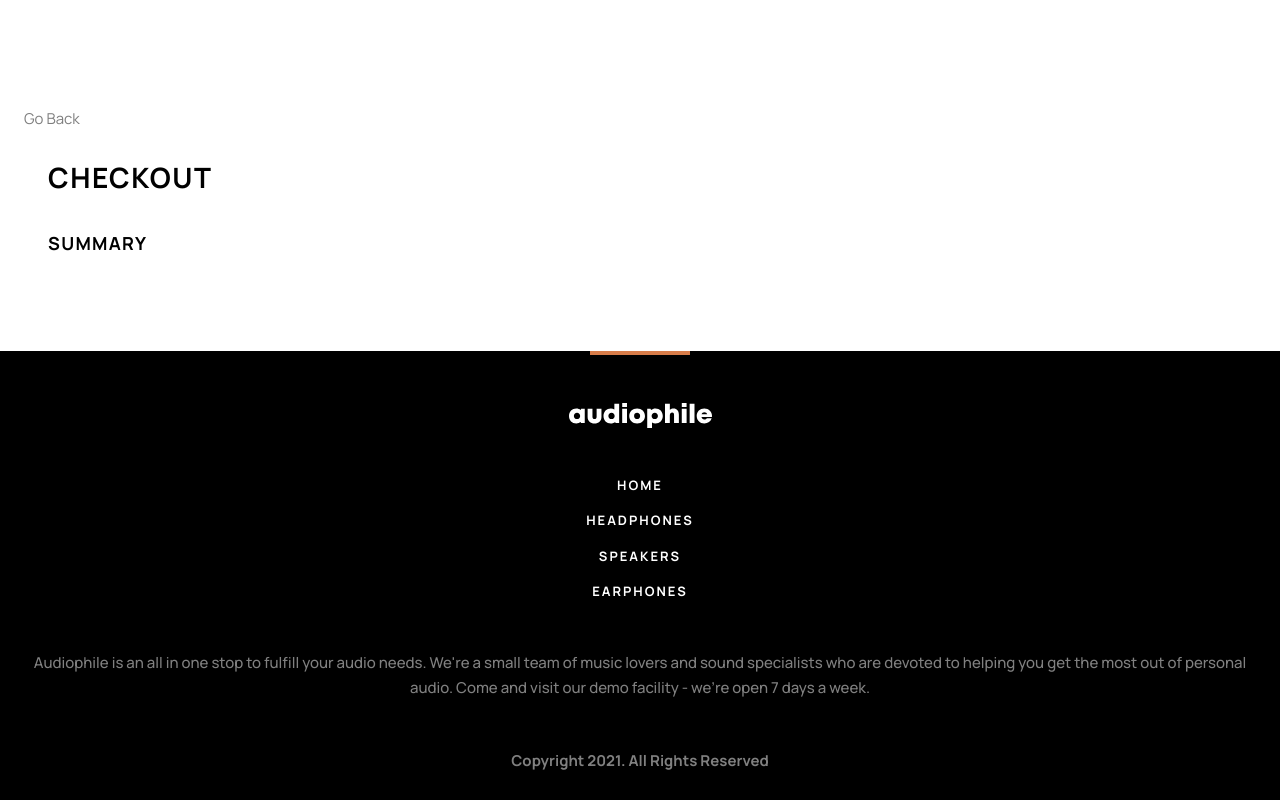
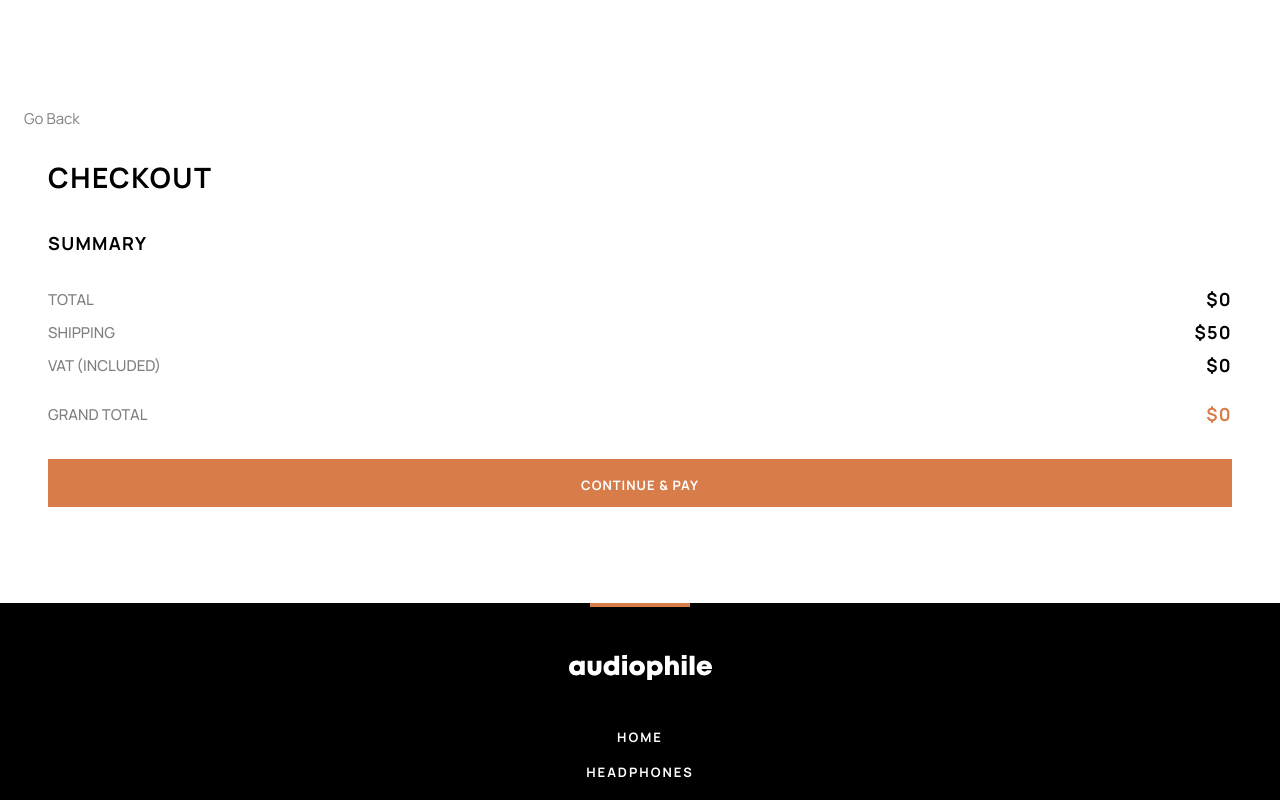
Before and after one commit to Patrick-Dolan/audiophile-ecommerce-website, a React (Vite) app: page /audiophile-ecommerce-website/checkout in a window 1280 px wide. Shown: the top 800 px of the page. Built offline with nearby package versions, Linux system fonts and the light colour scheme.

Commit message:
add summary section

```diff
--- a/src/components/checkout/CheckoutForm.jsx
+++ b/src/components/checkout/CheckoutForm.jsx
@@ -1,14 +1,67 @@
 import ContentWrapper from "../shared/ContentWrapper"
+import { useCartContext } from "../../context/CartContext"
+import Button from "../shared/Button";
 
 function CheckoutForm() {
+  const { cart } = useCartContext();
+
+  const formatPrice = (price) => {
+    const formattedPrice = new Intl.NumberFormat("en-US", {
+      style: "currency",
+      currency: "USD",
+      minimumFractionDigits: 0,
+      maximumFractionDigits: 2,
+    }).format(price);
+    return formattedPrice;
+  }
+
   return (
     <ContentWrapper>
       <form>
-        <div className="mb-8">
+        <div className="mb-8 mt-6">
           <h2>Checkout</h2>
         </div>
         <div className="my-8">
-          <h6>Summary</h6>
+          <h6 className="mb-8">Summary</h6>
+          <div className="space-y-6 mb-8">
+          {cart.products.map((product) => (
+            <div key={product.id} className="flex justify-between items-center">
+              <div className="flex gap-4 w-full items-center justify-between">
+                <div className="flex justify-center items-center gap-4">
+                  <img src={product.image.mobile} alt={product.name} className="w-16 h-16 rounded-lg" />
+                  <div>
+                    <p className="font-bold text-15">{product.shortName}</p>
+                    <p className="opacity-50">{formatPrice(product.price)}</p>
+                  </div>
+                </div>
+                <p className="font-bold text-15 opacity-50">x{product.quantity}</p>
+              </div>
+            </div>
+          ))}
+          </div>
+          <div className="uppercase">
+            <div className="space-y-2 mb-6">
+              <div className="flex justify-between items-center">
+                <p className="opacity-50">Total</p>
+                <h6 className="font-bold">{formatPrice(cart.subtotal)}</h6>
+              </div>
+              <div className="flex justify-between items-center">
+                <p className="opacity-50">Shipping</p>
+                <h6 className="font-bold">{formatPrice(cart.shippingCost)}</h6>
+              </div>
+              <div className="flex justify-between items-center">
+                <p className="opacity-50">Vat (included)</p>
+                <h6 className="font-bold">{formatPrice(cart.subtotal)}</h6>
+              </div>
+            </div>
+            <div className="flex justify-between items-center">
+              <p className="opacity-50">Grand Total</p>
+              <h6 className="font-bold text-primary">{formatPrice(cart.grandTotal)}</h6>
+            </div>
+          </div>
+          <div className="flex flex-col mt-8">
+            <Button text="continue & pay" type="button" onClick={() => console.log("Pay clicked")} />
+          </div>
         </div>
       </form>
     </ContentWrapper>
```
